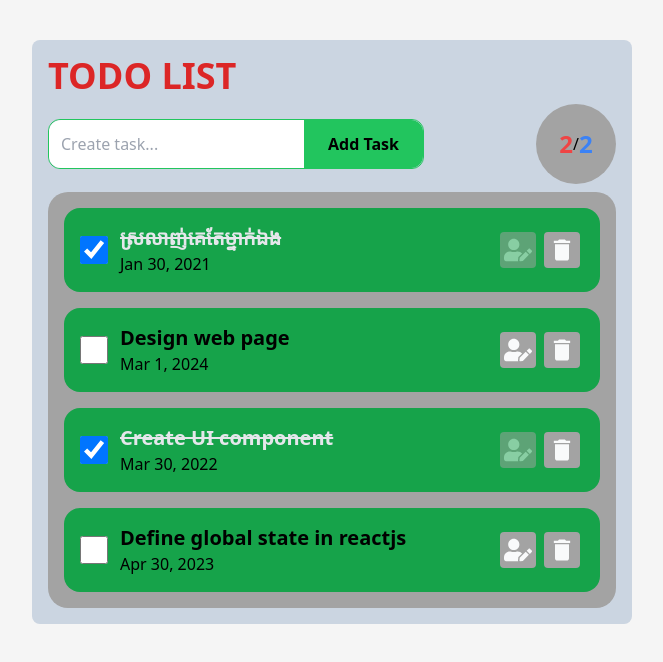
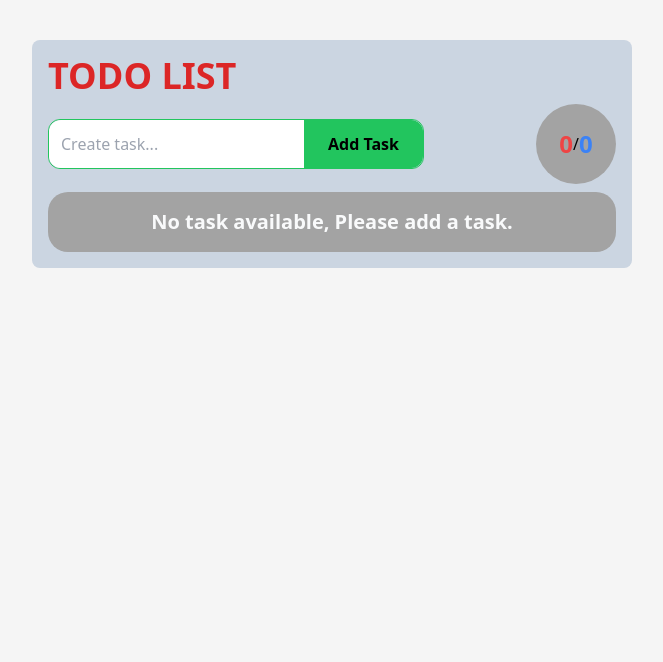
Before and after one commit to easycode002/ToDo-App, a React (Vite) app: page / in a window 1280 px wide. Shown: the top 662 px of the page, without its empty margins (308-971 px from the left). Built offline with nearby package versions, Linux system fonts and the light colour scheme.

Commit message:
Completed add to store in LocalStorage and Cookies

```diff
--- a/package.json
+++ b/package.json
@@ -11,11 +11,13 @@
     "tailwind": "bunx tailwindcss -i ./src/input.css -o ./src/output.css --watch"
   },
   "dependencies": {
+    "js-cookie": "^3.0.5",
     "react": "^18.3.1",
     "react-dom": "^18.3.1",
     "react-icons": "^5.2.1"
   },
   "devDependencies": {
+    "@types/js-cookie": "^3.0.6",
     "@types/react": "^18.3.3",
     "@types/react-dom": "^18.3.0",
     "@typescript-eslint/eslint-plugin": "^7.15.0",
--- a/src/components/FinalToDo.tsx
+++ b/src/components/FinalToDo.tsx
@@ -1,6 +1,7 @@
 import React, { useEffect, useState } from "react";
 import { FaUserEdit } from "react-icons/fa";
 import { MdDelete } from "react-icons/md";
+import Cookies from "js-cookie";
 
 // interface ToDo app
 interface ToDoProps {
@@ -8,34 +9,18 @@ interface ToDoProps {
   task: string;
   dateTime: string;
   status: boolean;
+  expiresAt: string;
 }
 
 // sample json data
 const initialTodos: ToDoProps[] = [
-  {
-    id: 1,
-    task: "ស្រលាញ់គេតែម្នាក់ឯង",
-    dateTime: "2021-01-30T10:00:00Z",
-    status: false,
-  },
-  {
-    id: 2,
-    task: "Design web page",
-    dateTime: "2024-02-30T10:00:00Z",
-    status: true,
-  },
-  {
-    id: 3,
-    task: "Create UI component",
-    dateTime: "2022-03-30T10:00:00Z",
-    status: false,
-  },
-  {
-    id: 4,
-    task: "Define global state in reactjs",
-    dateTime: "2023-04-30T10:00:00Z",
-    status: true,
-  },
+  // {
+  //   id: 1,
+  //   task: "ស្រលាញ់គេតែម្នាក់ឯង",
+  //   dateTime: "2021-01-30T10:00:00Z",
+  //   status: false,
+  //   expiresAt:"021-01-30T10:00:00Z",
+  // },
 ];
 
 // can define it in util/helper.tsx
@@ -44,8 +29,19 @@ const formatDate = (dateTime: string) => {
     year: "numeric",
     month: "short",
     day: "numeric",
+    hour: "2-digit",
+    minute: "2-digit",
   };
   return new Date(dateTime).toLocaleDateString("en-US", options);
+};
+
+// Define the formatTime function
+const formatTime = (dateTime: string) => {
+  const options: Intl.DateTimeFormatOptions = {
+    hour: "2-digit",
+    minute: "2-digit",
+  };
+  return new Date(dateTime).toLocaleTimeString("en-US", options);
 };
 
 const FinalToDo: React.FC = () => {
@@ -53,7 +49,8 @@ const FinalToDo: React.FC = () => {
   const [todos, setTodos] = useState<ToDoProps[]>(initialTodos);
   const [newTask, setNewTask] = useState<string>("");
   const [editTaskId, setEditTaskId] = useState<number | null>(null);
-
+  /*
+  // === version store in LocalStorage ===
   // Load todos from localStorage when the component mounts
   useEffect(() => {
     const storedTodos = localStorage.getItem("todos");
@@ -67,6 +64,37 @@ const FinalToDo: React.FC = () => {
   // Save todos to localStorage whenever they change
   useEffect(() => {
     localStorage.setItem("todos", JSON.stringify(todos));
+  }, [todos]);
+  */
+
+  // === version store in Cookie ===
+  useEffect(() => {
+    const storedTodos = Cookies.get("todos");
+    if (storedTodos) {
+      setTodos(JSON.parse(storedTodos));
+    } else {
+      setTodos(initialTodos);
+    }
+  }, []);
+
+  useEffect(() => {
+    const expiresCookies = new Date(new Date().getTime() + 1 * 60 * 1000);
+    Cookies.set("todos", JSON.stringify(todos), { expires: expiresCookies }); // cookie expire 7 day
+  }, [todos]);
+
+  // handle check periodic check update task status base on expiration time
+  useEffect(() => {
+    const interval = setInterval(() => {
+      const now = new Date().toISOString();
+      const updatedTodos = todos.map((todo) =>
+        new Date(todo.expiresAt) <= new Date(now)
+          ? { ...todo, status: false }
+          : todo
+      );
+      setTodos(updatedTodos);
+    }, 1000); // Check every second
+
+    return () => clearInterval(interval);
   }, [todos]);
 
   // handle input change
@@ -103,6 +131,9 @@ const FinalToDo: React.FC = () => {
         task: newTask,
         dateTime: new Date().toISOString(),
         status: true,
+        expiresAt: new Date(
+          new Date().getTime() + 10 * 60 * 1000
+        ).toISOString(),
       };
       setTodos([...todos, newToDo]);
     } else {
@@ -212,8 +243,11 @@ const FinalToDo: React.FC = () => {
                     </h1>
                   </div>
                   {/* date of task */}
-                  <div>
-                    <h1>{formatDate(todo.dateTime)}</h1>
+                  <div className="flex gap-3 justify-center items-center">
+                    <h1>{formatDate(todo.dateTime)}</h1>/
+                    <h1 className="text-[0px] text-red-300 flex border-2 bg-neutral-500 p-1 rounded-full">
+                      {formatTime(todo.expiresAt)}
+                    </h1>
                   </div>
                 </div>
               </div>
--- a/src/main.tsx
+++ b/src/main.tsx
@@ -1,10 +1,10 @@
-import React from 'react'
 import ReactDOM from 'react-dom/client'
 import App from './App.tsx'
 import './input.css'
 
 ReactDOM.createRoot(document.getElementById('root')!).render(
-  <React.StrictMode>
-    <App />
-  </React.StrictMode>,
+  // <React.StrictMode>
+  //   <App />
+  // </React.StrictMode>,
+  <App />
 )
```
Also changed, not shown: 2 other files (tests, documents, lock files or other folders).
